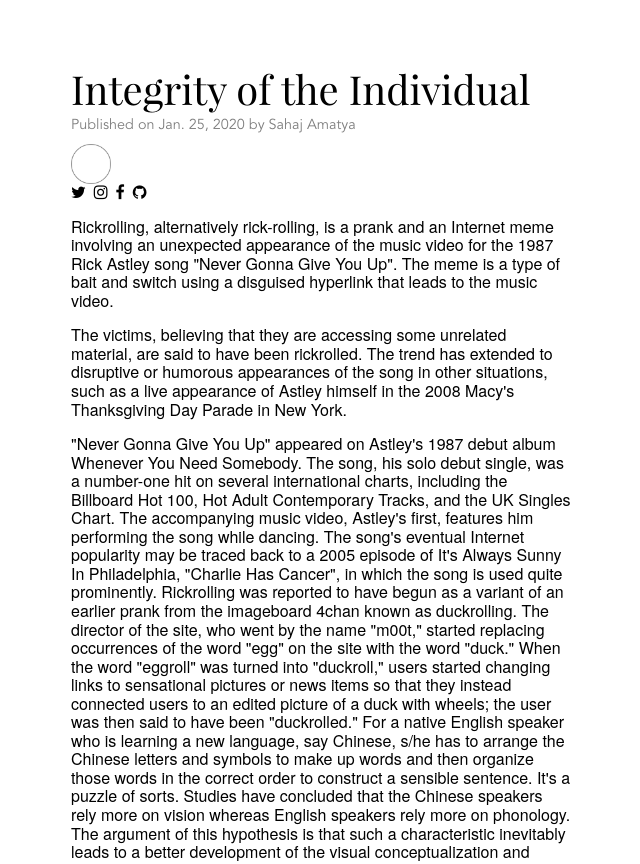
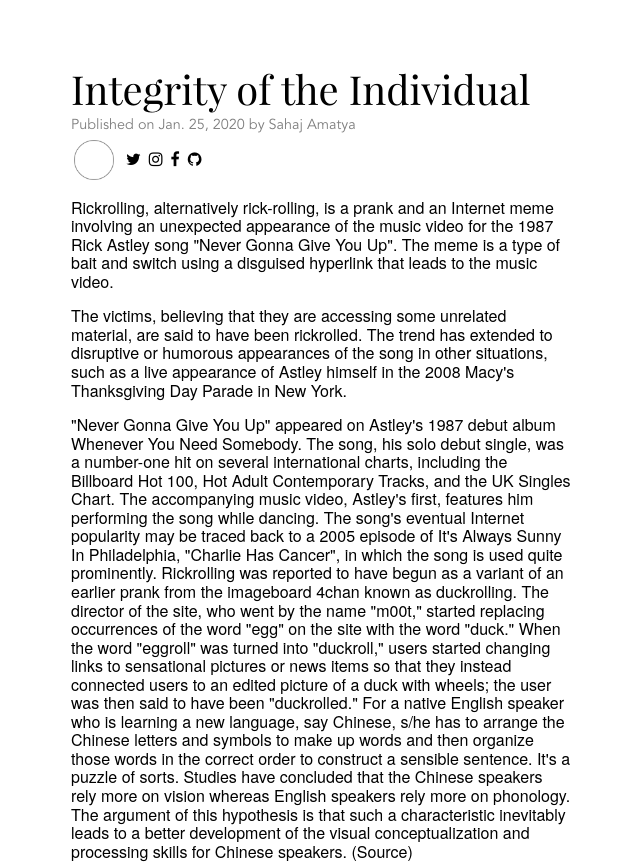
Before and after one commit to sahajamatya/sahajamatya.github.io, a plain HTML site: page index.html in a window 1280 px wide. Shown: the top 864 px of the page, without its empty margins (319-959 px from the left). Drawn offline with Linux system fonts and the light colour scheme.

Commit message:
Update index.html

```diff
--- a/index.html
+++ b/index.html
@@ -11,13 +11,18 @@
 <div class="bodyElement">
     <span class="header">Integrity of the Individual</span><br>
     <span class="underline">Published on Jan. 25, 2020 by Sahaj Amatya</span><br>
-    <img src="Images/circle.png" alt="Sahaj Amatya" width=40 length=40 style="opacity:50%;margin-top:7px;">
-    <div class="social">
-    <a href="https://twitter.com/sahaj_amatya" style="color:black;"><i class="fa fa-twitter"></i></a>&nbsp;
-    <a href="https://instagram.com/sahajamatya" style="color:black;"><i class="fa fa-instagram"></i></a>&nbsp;
-    <a href="https://www.facebook.com/sahaj.amatya" style="color:black;"><i class="fa fa-facebook"></i></a>&nbsp;
-    <a href="https://github.com/sahajamatya" style="color:black;"><i class="fa fa-github"></i></a>&nbsp;
-  </div>
+    <table>
+        <tr valign="center">
+            <td><img src="Images/circle.png" alt="Sahaj Amatya" width=40 length=40 style="opacity:50%"></td>
+            <td>&nbsp;
+              <a href="https://twitter.com/sahaj_amatya" style="color:black;"><i class="fa fa-twitter"></i></a>&nbsp;
+              <a href="https://instagram.com/sahajamatya" style="color:black;"><i class="fa fa-instagram"></i></a>&nbsp;
+              <a href="https://www.facebook.com/sahaj.amatya" style="color:black;"><i class="fa fa-facebook"></i></a>&nbsp;
+              <a href="https://github.com/sahajamatya" style="color:black;"><i class="fa fa-github"></i></a>&nbsp;
+            </td>
+        </tr>
+    </table>
+
     <span class="bodyText">
       <p>Rickrolling, alternatively rick-rolling, is a prank and an Internet meme involving an unexpected appearance of the music video for the 1987 Rick Astley song "Never Gonna Give You Up". The meme is a type of bait and switch using a disguised hyperlink that leads to the music video. </p><p>The victims, believing that they are accessing some unrelated material, are said to have been rickrolled. The trend has extended to disruptive or humorous appearances of the song in other situations, such as a live appearance of Astley himself in the 2008 Macy's Thanksgiving Day Parade in New York.</p>
         <p>
```
